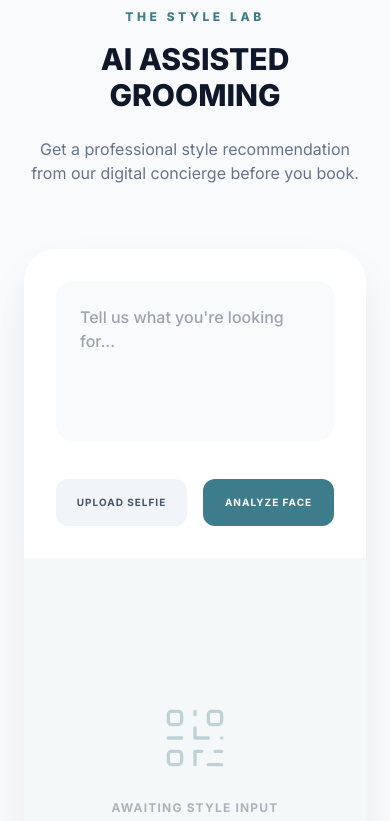
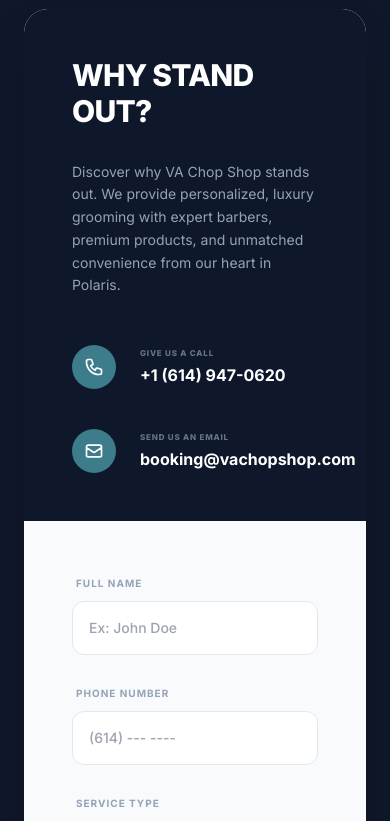
Before and after one commit to Awalid007/The-chop-shop, a React (Vite) app: page / in a window 390 px wide. Shown: the part 6700-7521 px from the top of the page. Built offline with nearby package versions, Linux system fonts and the light colour scheme.

Commit message:
feat: remove AI section, improve nav, fix map

```diff
--- a/App.tsx
+++ b/App.tsx
@@ -3,7 +3,6 @@
 import Navbar from './components/Navbar';
 import Hero from './components/Hero';
 import Services from './components/Services';
-import StyleConsultant from './components/StyleConsultant';
 import Booking from './components/Booking';
 import Footer from './components/Footer';
 
@@ -117,7 +116,6 @@
           </div>
         </section>
 
-        <StyleConsultant />
         <Booking />
       </main>
       <Footer />
--- a/components/Footer.tsx
+++ b/components/Footer.tsx
@@ -24,7 +24,6 @@
             <h4 className="font-bold text-[10px] uppercase tracking-widest text-slate-900 mb-6">Navigation</h4>
             <ul className="space-y-4 text-slate-500 text-xs font-medium">
               <li><a href="#services" className="hover:text-zeal transition-colors">Services</a></li>
-              <li><a href="#lab" className="hover:text-zeal transition-colors">Style Lab</a></li>
               <li><a href="#booking" className="hover:text-zeal transition-colors">Booking</a></li>
             </ul>
           </div>
--- a/components/Navbar.tsx
+++ b/components/Navbar.tsx
@@ -27,8 +27,10 @@
 
         <div className="hidden lg:flex items-center gap-10">
           <a href="#services" className={`text-xs font-bold uppercase tracking-widest hover:text-zeal transition-colors ${scrolled ? 'text-slate-600' : 'text-white'}`}>Services</a>
-          <a href="#lab" className={`text-xs font-bold uppercase tracking-widest hover:text-zeal transition-colors ${scrolled ? 'text-slate-600' : 'text-white'}`}>AI Lab</a>
-          <a href="#booking" className="bg-zeal text-white px-6 py-2.5 rounded text-[10px] font-bold uppercase tracking-[0.2em] hover:bg-zeal-dark transition-all">Book Appointment</a>
+          <a href="#booking" className={`text-xs font-bold uppercase tracking-widest hover:text-zeal transition-colors ${scrolled ? 'text-slate-600' : 'text-white'}`}>Book Now</a>
+          <a href="tel:5403006232" className={`border-2 px-6 py-2 rounded-full text-xs font-bold uppercase tracking-widest transition-all ${scrolled ? 'border-zeal text-zeal hover:bg-zeal hover:text-white' : 'border-white text-white hover:bg-white hover:text-slate-900'}`}>
+            (540) 300-6232
+          </a>
         </div>
 
         <button className={scrolled ? 'text-slate-900 lg:hidden' : 'text-white lg:hidden'}>
--- a/components/StyleConsultant.tsx
+++ /dev/null
@@ -1,87 +0,0 @@
-
-import React, { useState, useRef } from 'react';
-import { getStyleConsultation } from '../services/geminiService';
-import { StyleRecommendation } from '../types';
-
-const StyleConsultant: React.FC = () => {
-  const [prompt, setPrompt] = useState('');
-  const [loading, setLoading] = useState(false);
-  const [recommendation, setRecommendation] = useState<StyleRecommendation | null>(null);
-  const [image, setImage] = useState<string | null>(null);
-  const fileInputRef = useRef<HTMLInputElement>(null);
-
-  const handleConsult = async () => {
-    if (!prompt && !image) return;
-    setLoading(true);
-    try {
-      const result = await getStyleConsultation(prompt || "Best look for me?", image || undefined);
-      setRecommendation(result);
-    } catch (e) { console.error(e); } finally { setLoading(false); }
-  };
-
-  return (
-    <section id="lab" className="py-32 bg-slate-50">
-      <div className="container mx-auto px-6">
-        <div className="text-center mb-16">
-          <h2 className="text-zeal font-black uppercase tracking-[0.3em] text-xs mb-4">The Style Lab</h2>
-          <h3 className="text-3xl md:text-5xl font-extrabold uppercase text-slate-900 mb-6">AI ASSISTED GROOMING</h3>
-          <p className="text-slate-500 max-w-2xl mx-auto">Get a professional style recommendation from our digital concierge before you book.</p>
-        </div>
-
-        <div className="max-w-5xl mx-auto bg-white rounded-[2rem] zeal-shadow overflow-hidden flex flex-col lg:flex-row">
-          <div className="lg:w-1/2 p-8 md:p-12 space-y-8">
-            <textarea
-              value={prompt}
-              onChange={(e) => setPrompt(e.target.value)}
-              placeholder="Tell us what you're looking for..."
-              className="w-full h-40 bg-slate-50 border-none rounded-2xl p-6 text-slate-800 focus:ring-2 focus:ring-zeal focus:outline-none transition-all resize-none font-medium"
-            />
-            <div className="flex gap-4">
-              <button onClick={() => fileInputRef.current?.click()} className="flex-1 bg-slate-100 text-slate-600 font-bold uppercase tracking-widest text-[10px] py-4 rounded-xl hover:bg-slate-200 transition-all">
-                {image ? 'Photo Selected' : 'Upload Selfie'}
-              </button>
-              <button onClick={handleConsult} disabled={loading} className="flex-1 bg-zeal text-white font-bold uppercase tracking-widest text-[10px] py-4 rounded-xl hover:bg-zeal-dark transition-all">
-                {loading ? 'Analyzing...' : 'Analyze Face'}
-              </button>
-              <input type="file" ref={fileInputRef} className="hidden" onChange={(e) => {
-                const f = e.target.files?.[0];
-                if (f) {
-                  const r = new FileReader();
-                  r.onloadend = () => setImage(r.result as string);
-                  r.readAsDataURL(f);
-                }
-              }} />
-            </div>
-          </div>
-
-          <div className="lg:w-1/2 p-8 md:p-12 bg-zeal/5 flex items-center justify-center min-h-[400px]">
-            {recommendation ? (
-              <div className="w-full space-y-6 animate-in fade-in duration-500">
-                <span className="text-zeal font-black text-[10px] uppercase tracking-widest">Diagnostic Result</span>
-                <h4 className="text-3xl font-extrabold uppercase text-slate-900">{recommendation.styleName}</h4>
-                <p className="text-slate-600 italic leading-relaxed">"{recommendation.description}"</p>
-                <div className="grid grid-cols-2 gap-4 pt-4">
-                   <div className="bg-white p-4 rounded-xl shadow-sm">
-                      <span className="block text-[8px] font-black uppercase tracking-widest text-slate-400 mb-1">Maint</span>
-                      <span className="font-bold text-zeal">{recommendation.maintenanceLevel}</span>
-                   </div>
-                   <div className="bg-white p-4 rounded-xl shadow-sm">
-                      <span className="block text-[8px] font-black uppercase tracking-widest text-slate-400 mb-1">Face Shape</span>
-                      <span className="font-bold text-zeal">{recommendation.suitability}</span>
-                   </div>
-                </div>
-              </div>
-            ) : (
-              <div className="text-center opacity-30">
-                 <svg className="w-20 h-20 mx-auto mb-4 text-zeal" fill="none" stroke="currentColor" viewBox="0 0 24 24"><path strokeLinecap="round" strokeLinejoin="round" strokeWidth="1" d="M12 4v1m6 11h2m-6 0h-2v4m0-11v3m0 0h.01M12 12h4.01M16 20h4M4 12h4m12 0h.01M5 8h2a1 1 0 001-1V5a1 1 0 00-1-1H5a1 1 0 00-1 1v2a1 1 0 001 1zm12 0h2a1 1 0 001-1V5a1 1 0 00-1-1h-2a1 1 0 00-1 1v2a1 1 0 001 1zM5 20h2a1 1 0 001-1v-2a1 1 0 00-1-1H5a1 1 0 00-1 1v2a1 1 0 001 1z"></path></svg>
-                 <span className="text-xs uppercase font-bold tracking-widest">Awaiting Style Input</span>
-              </div>
-            )}
-          </div>
-        </div>
-      </div>
-    </section>
-  );
-};
-
-export default StyleConsultant;
--- a/services/geminiService.ts
+++ /dev/null
@@ -1,62 +0,0 @@
-
-import { GoogleGenAI, Type } from "@google/genai";
-
-export const getStyleConsultation = async (prompt: string, imageBase64?: string) => {
-  const apiKey = process.env.API_KEY || process.env.GEMINI_API_KEY;
-
-  if (!apiKey) {
-    console.warn("Gemini API Key is missing");
-    return {
-      styleName: "Configuration Error",
-      description: "Please check your API key configuration.",
-      maintenanceLevel: "N/A",
-      suitability: "N/A"
-    };
-  }
-
-  const ai = new GoogleGenAI({ apiKey });
-  const model = 'gemini-1.5-flash'; // Updated model name as well
-
-  const systemInstruction = `You are an expert master barber at "VA Chop Shop" in Columbus, Ohio.
-  Your goal is to provide personalized haircut and grooming recommendations that are modern, sharp, and confident.
-  Be professional, straightforward, and stylistically savvy.
-  If an image is provided, analyze the face shape and hair texture for a "VA Chop Shop" style cut.
-  If only text is provided, give the best advice based on the description.
-  Recommend styles like fades, tapers, traditional pompadours, or clean beard sculpting.`;
-
-  const contents: any[] = [{ text: prompt }];
-  if (imageBase64) {
-    contents.push({
-      inlineData: {
-        mimeType: 'image/jpeg',
-        data: imageBase64.split(',')[1] || imageBase64
-      }
-    });
-  }
-
-  try {
-    const response = await ai.models.generateContent({
-      model,
-      contents: { parts: contents },
-      config: {
-        systemInstruction,
-        responseMimeType: "application/json",
-        responseSchema: {
-          type: Type.OBJECT,
-          properties: {
-            styleName: { type: Type.STRING },
-            description: { type: Type.STRING },
-            maintenanceLevel: { type: Type.STRING },
-            suitability: { type: Type.STRING }
-          },
-          required: ["styleName", "description", "maintenanceLevel", "suitability"]
-        }
-      }
-    });
-
-    return JSON.parse(response.text() || '{}');
-  } catch (error) {
-    console.error("Gemini API Error:", error);
-    throw error;
-  }
-};
```
Also changed, not shown: components/Booking.tsx (+4 -4 lines).
